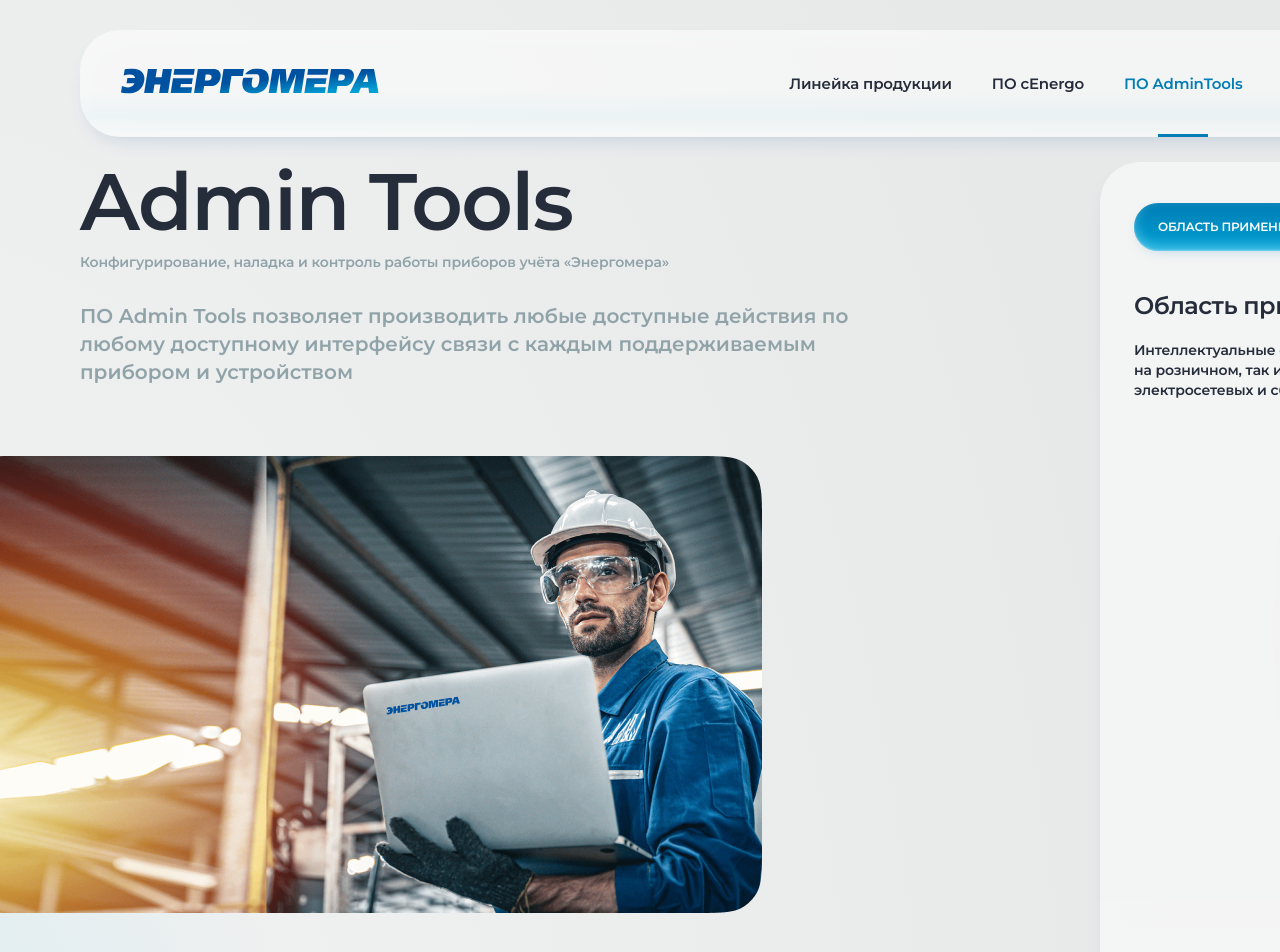
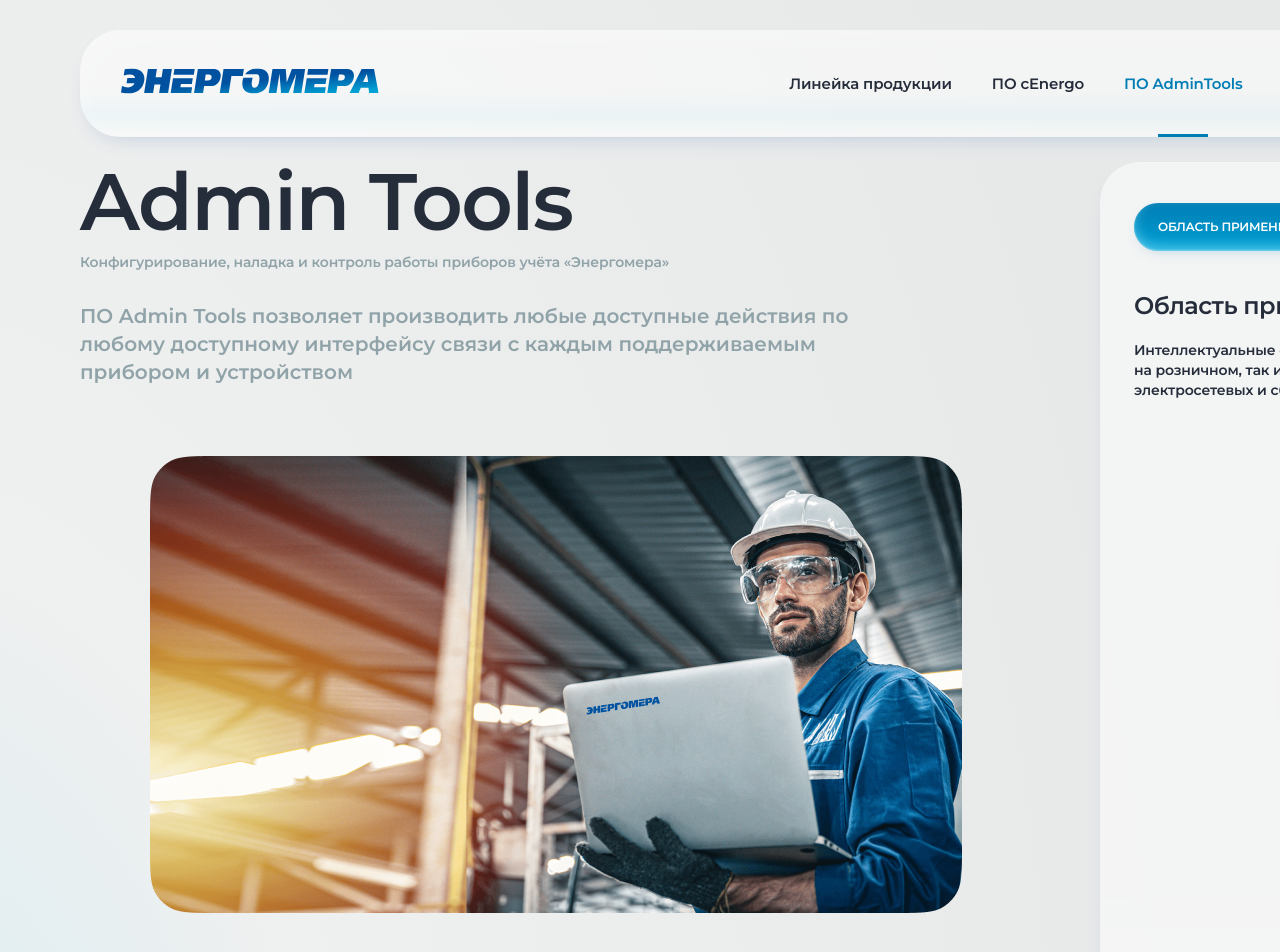
Before and after one commit to energomer/energomer2023, a Vue app: page /solution-for-power-supply-companies/admin-tools-software in a window 1280 px wide. Shown: the top 952 px of the page. Built offline with nearby package versions, Linux system fonts and the light colour scheme.

Commit message:
added more pages

```diff
--- a/src/views/NetworkCompaniesView/NetworkCompaniesCybersecurity/Security/SecuritySlide.vue
+++ b/src/views/NetworkCompaniesView/NetworkCompaniesCybersecurity/Security/SecuritySlide.vue
@@ -67,6 +67,7 @@
   margin-top: 41px;
   margin-left: 57px;
   margin-right: 200px;
+  position: static;
   @include subtitle;
 }
 
--- a/src/views/PowerSupplyCompaniesView/PowerSupplyCompaniesAdminToolsSoftware/PowerSupplyCompaniesAdminToolsSoftware.vue
+++ b/src/views/PowerSupplyCompaniesView/PowerSupplyCompaniesAdminToolsSoftware/PowerSupplyCompaniesAdminToolsSoftware.vue
@@ -89,6 +89,7 @@
 
 .image {
   margin-top: 70px;
+  position: static;
 }
 
 </style>
--- a/src/views/PowerSupplyCompaniesView/PowerSupplyCompaniesMobileApp/PowerSupplyCompaniesMobileApp.vue
+++ b/src/views/PowerSupplyCompaniesView/PowerSupplyCompaniesMobileApp/PowerSupplyCompaniesMobileApp.vue
@@ -87,6 +87,7 @@
 .image {
   margin-top: 70px;
   margin-left: 70px;
+  position: static;
 }
 
 .image-qr {
```
